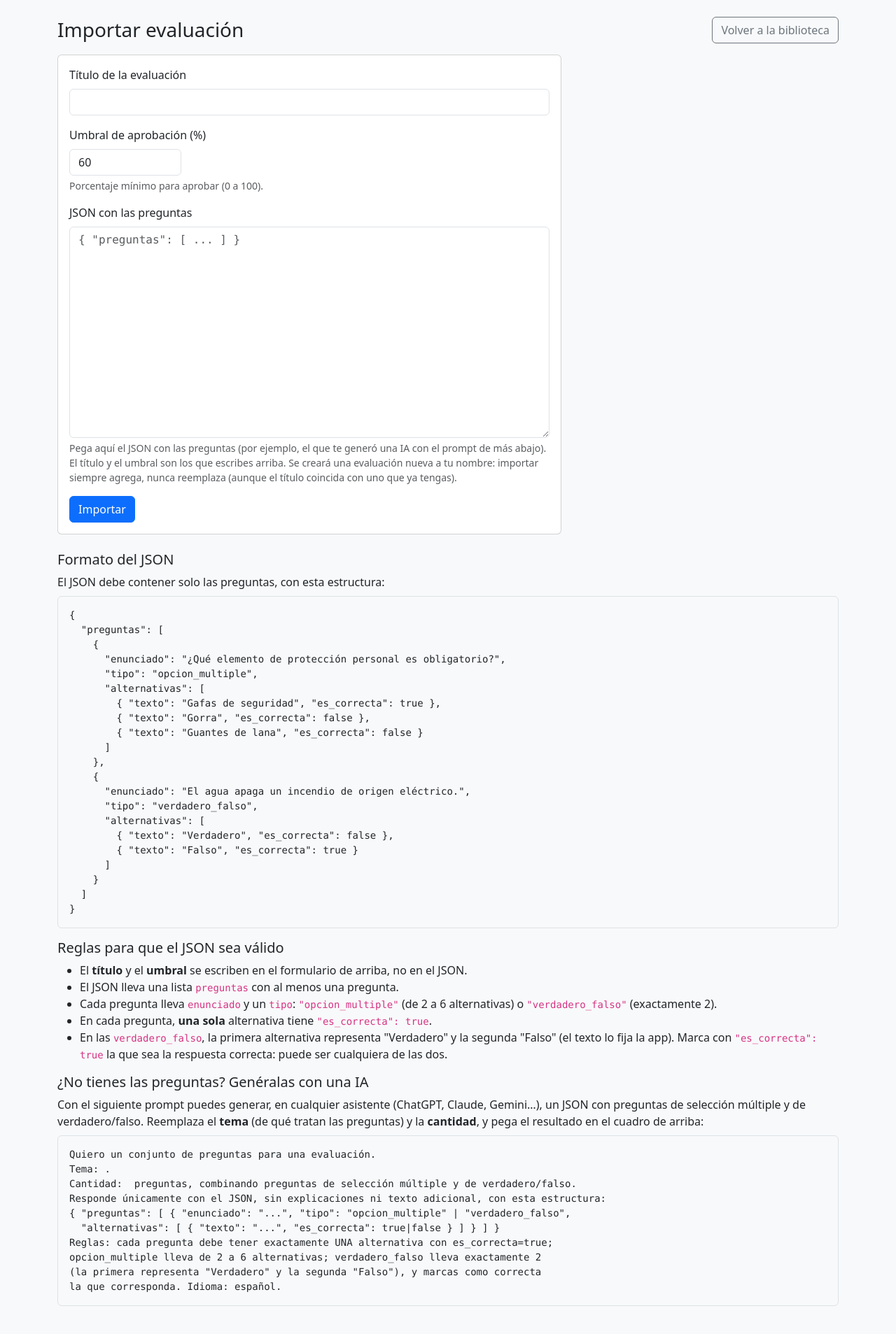
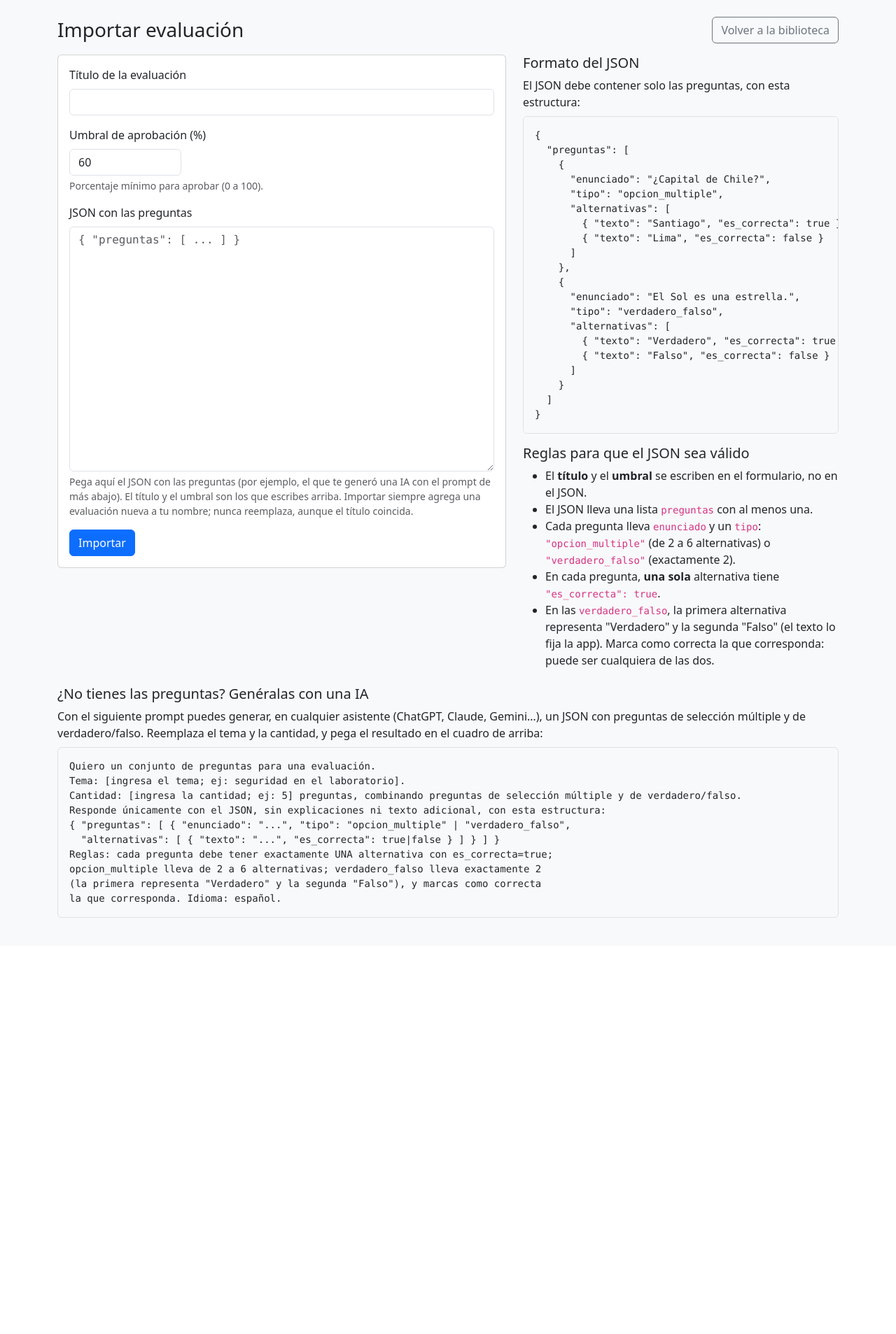
Before and after one commit to rm-2526/fuenti, a Flask app: page /evaluaciones/importar in a window 1280 px wide. Shown: the part 56-1963 px from the top of the page at 70% size. After the commit the page ends 1368 px from the top, so only its background shows below. Run offline with Flask 3, Linux system fonts and the light colour scheme; the visitor is signed in with stand-in values (Sample User, id 1).

Commit message:
Mejora front Importacion

```diff
--- a/app/templates/evaluaciones/importar.html
+++ b/app/templates/evaluaciones/importar.html
@@ -8,7 +8,10 @@
   </a>
 </div>
 
-<form method="POST" class="card card-body mb-4" style="max-width: 720px;">
+<div class="row g-4">
+  <!-- Izquierda: formulario -->
+  <div class="col-lg-7">
+    <form method="POST" class="card card-body">
       <div class="mb-3">
         <label for="titulo" class="form-label">Título de la evaluación</label>
         <input type="text" name="titulo" id="titulo" class="form-control"
@@ -25,67 +28,71 @@
       <div class="mb-3">
         <label for="json" class="form-label">JSON con las preguntas</label>
         <textarea name="json" id="json" class="form-control font-monospace"
-              rows="12" spellcheck="false"
+                  rows="14" spellcheck="false"
                   placeholder='{ "preguntas": [ ... ] }' required>{{ json_texto }}</textarea>
         <div class="form-text">
-      Pega aquí el JSON con las preguntas (por ejemplo, el que te generó una IA
-      con el prompt de más abajo). El título y el umbral son los que escribes
-      arriba. Se creará una evaluación nueva a tu nombre: importar siempre
-      agrega, nunca reemplaza (aunque el título coincida con uno que ya tengas).
+          Pega aquí el JSON con las preguntas (por ejemplo, el que te generó una
+          IA con el prompt de más abajo). El título y el umbral son los que
+          escribes arriba. Importar siempre agrega una evaluación nueva a tu
+          nombre; nunca reemplaza, aunque el título coincida.
         </div>
       </div>
 
       <button type="submit" class="btn btn-primary align-self-start">Importar</button>
     </form>
+  </div>
 
+  <!-- Derecha: formato y reglas -->
+  <div class="col-lg-5">
     <h2 class="h5">Formato del JSON</h2>
-<p class="mb-2">El JSON debe contener solo las preguntas, con esta estructura:</p>
-<pre class="bg-light border rounded p-3"><code>{% raw %}{
+    <p class="mb-2">El JSON debe contener solo las preguntas, con esta
+    estructura:</p>
+    <pre class="bg-light border rounded p-3 overflow-auto"><code>{% raw %}{
   "preguntas": [
     {
-      "enunciado": "¿Qué elemento de protección personal es obligatorio?",
+      "enunciado": "¿Capital de Chile?",
       "tipo": "opcion_multiple",
       "alternativas": [
-        { "texto": "Gafas de seguridad", "es_correcta": true },
-        { "texto": "Gorra", "es_correcta": false },
-        { "texto": "Guantes de lana", "es_correcta": false }
+        { "texto": "Santiago", "es_correcta": true },
+        { "texto": "Lima", "es_correcta": false }
       ]
     },
     {
-      "enunciado": "El agua apaga un incendio de origen eléctrico.",
+      "enunciado": "El Sol es una estrella.",
       "tipo": "verdadero_falso",
       "alternativas": [
-        { "texto": "Verdadero", "es_correcta": false },
-        { "texto": "Falso", "es_correcta": true }
+        { "texto": "Verdadero", "es_correcta": true },
+        { "texto": "Falso", "es_correcta": false }
       ]
     }
   ]
 }{% endraw %}</code></pre>
 
-<h2 class="h5">Reglas para que el JSON sea válido</h2>
-<ul>
-  <li>El <strong>título</strong> y el <strong>umbral</strong> se escriben en el
-    formulario de arriba, no en el JSON.</li>
-  <li>El JSON lleva una lista <code>preguntas</code> con al menos una pregunta.</li>
+    <h2 class="h5 mt-3">Reglas para que el JSON sea válido</h2>
+    <ul class="mb-0">
+      <li>El <strong>título</strong> y el <strong>umbral</strong> se escriben en
+        el formulario, no en el JSON.</li>
+      <li>El JSON lleva una lista <code>preguntas</code> con al menos una.</li>
       <li>Cada pregunta lleva <code>enunciado</code> y un <code>tipo</code>:
         <code>"opcion_multiple"</code> (de 2 a 6 alternativas) o
         <code>"verdadero_falso"</code> (exactamente 2).</li>
       <li>En cada pregunta, <strong>una sola</strong> alternativa tiene
         <code>"es_correcta": true</code>.</li>
       <li>En las <code>verdadero_falso</code>, la primera alternativa representa
-    "Verdadero" y la segunda "Falso" (el texto lo fija la app). Marca con
-    <code>"es_correcta": true</code> la que sea la respuesta correcta:
-    puede ser cualquiera de las dos.</li>
+        "Verdadero" y la segunda "Falso" (el texto lo fija la app). Marca como
+        correcta la que corresponda: puede ser cualquiera de las dos.</li>
     </ul>
+  </div>
+</div>
 
-<h2 class="h5">¿No tienes las preguntas? Genéralas con una IA</h2>
+<h2 class="h5 mt-4">¿No tienes las preguntas? Genéralas con una IA</h2>
 <p class="mb-2">Con el siguiente prompt puedes generar, en cualquier asistente
 (ChatGPT, Claude, Gemini…), un JSON con preguntas de selección múltiple y de
-verdadero/falso. Reemplaza el <strong>tema</strong> (de qué tratan las preguntas)
-y la <strong>cantidad</strong>, y pega el resultado en el cuadro de arriba:</p>
-<pre class="bg-light border rounded p-3"><code>{% raw %}Quiero un conjunto de preguntas para una evaluación.
-Tema: <sobre qué tratan las preguntas>.
-Cantidad: <N> preguntas, combinando preguntas de selección múltiple y de verdadero/falso.
+verdadero/falso. Reemplaza el tema y la cantidad, y pega el resultado en el
+cuadro de arriba:</p>
+<pre class="bg-light border rounded p-3 overflow-auto"><code>{% raw %}Quiero un conjunto de preguntas para una evaluación.
+Tema: [ingresa el tema; ej: seguridad en el laboratorio].
+Cantidad: [ingresa la cantidad; ej: 5] preguntas, combinando preguntas de selección múltiple y de verdadero/falso.
 Responde únicamente con el JSON, sin explicaciones ni texto adicional, con esta estructura:
 { "preguntas": [ { "enunciado": "...", "tipo": "opcion_multiple" | "verdadero_falso",
   "alternativas": [ { "texto": "...", "es_correcta": true|false } ] } ] }
```
Lines whose indentation alone changed are shown as unchanged.
